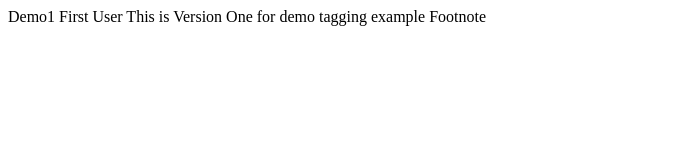
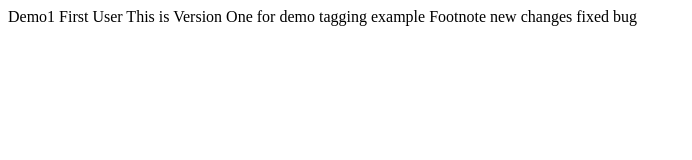
Before and after one commit to NewaBoy/part4.demo, a plain HTML site: page WebContent/index.html in a window 1280 px wide. Shown: the whole page, without its empty margins (0-692 px from the left). Drawn offline with Linux system fonts and the light colour scheme.

Commit message:
fixed a bug found in production

```diff
--- a/WebContent/index.html
+++ b/WebContent/index.html
@@ -10,5 +10,9 @@
 	This is Version One for demo tagging example
 
 	Footnote
+
+	new changes
+
+	fixed bug
 </body>
 </html>
```
